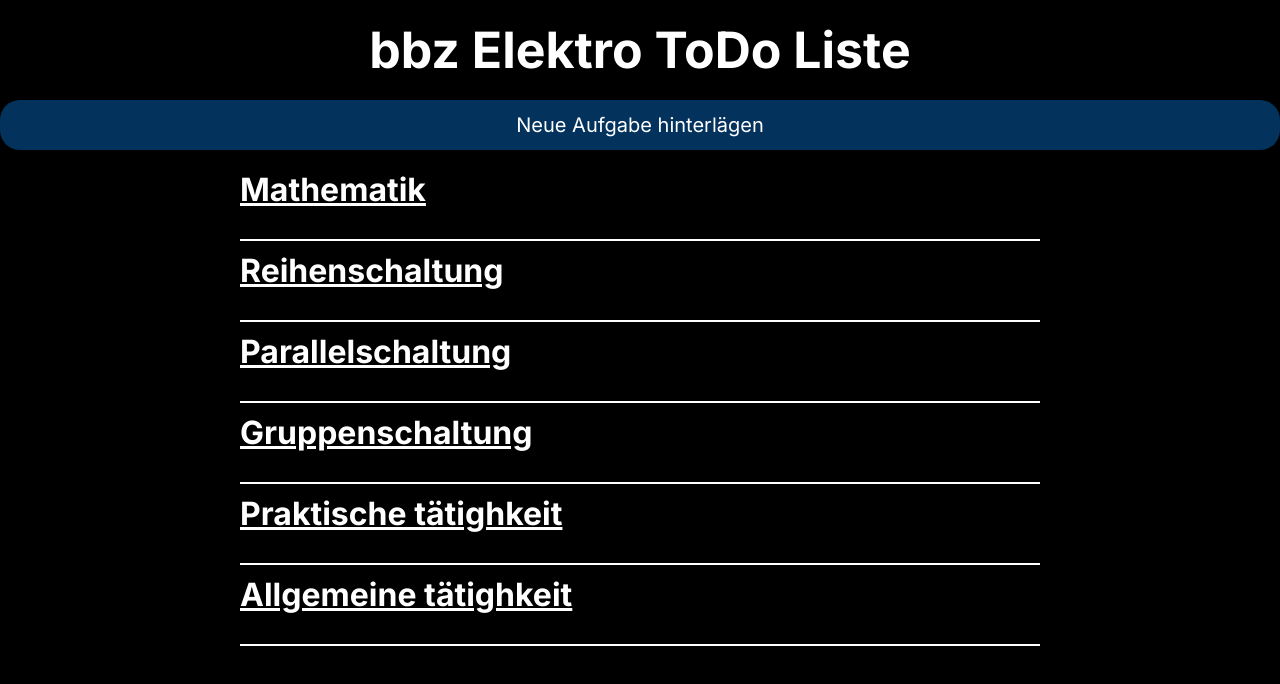
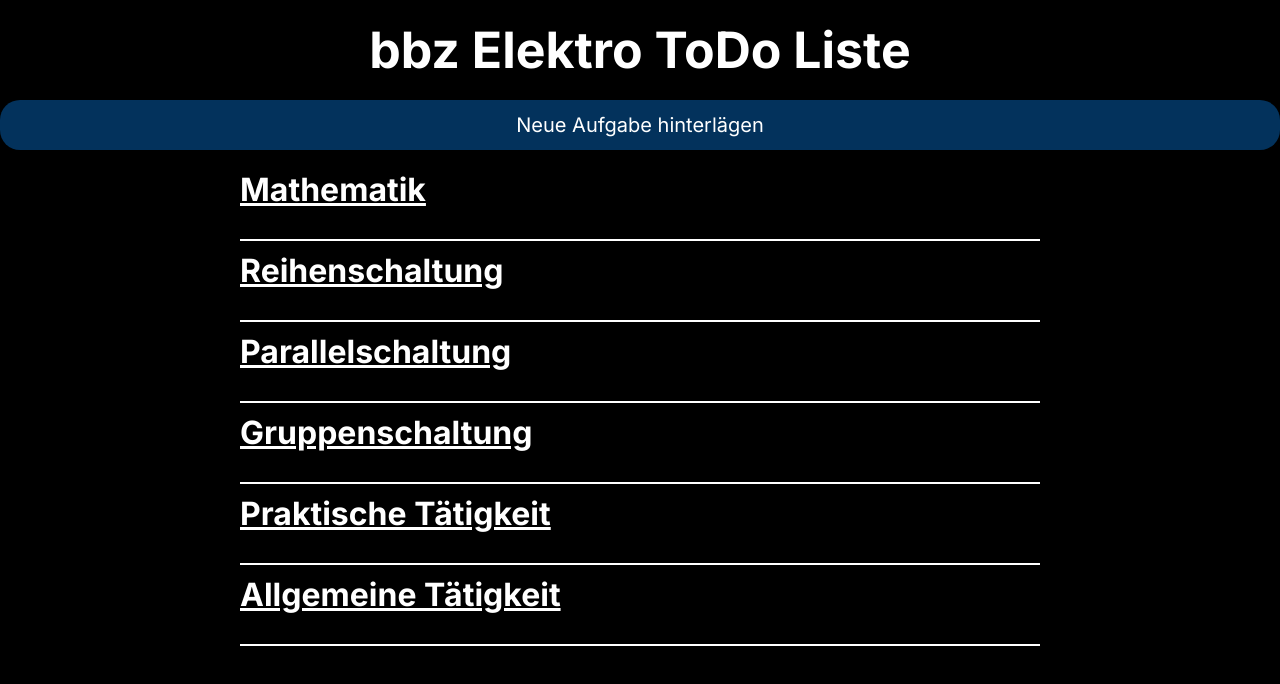
Before and after one commit to bbzWerdohl/ToDoListElektro, a plain HTML site: page index.html in a window 1280 px wide. Drawn offline with Linux system fonts and the light colour scheme.

Commit message:
Update index.html

```diff
--- a/index.html
+++ b/index.html
@@ -24,12 +24,12 @@
                         <option value="Reihenschaltung">Reihenschaltung</option>
                         <option value="Parallelschaltung">Parallelschaltung</option>
                         <option value="Gruppenschaltung">Gruppenschaltung</option>
-                        <option value="Praktische tätighkeit">Praktische tätighkeit</option>
-                        <option value="Allgemeine tätighkeit">Allgemeine tätighkeit</option>
+                        <option value="Praktische Tätigkeit">Praktische Tätigkeit</option>
+                        <option value="Allgemeine Tätigkeit">Allgemeine Tätigkeit</option>
                     </select>
                     <input type="text" class="task_name" placeholder="Bitte benennen Sie Aufgabe" required>
                     <input type="text" class="details" placeholder="Beschreibung" required>
-                    <input type="text" class="nameOfCreator" placeholder="Name des Erschtellers">
+                    <input type="text" class="nameOfCreator" placeholder="Name des Erstellers">
                     <button type="submit" class="submit">Hinzufügen</button>
                 </form>
             </div>
@@ -66,11 +66,11 @@
                 <div class="categorie_list"></div>
             </div>
             <div class="categorie">
-                <h3>Praktische tätighkeit</h3>
+                <h3>Praktische Tätigkeit</h3>
                 <div class="categorie_list"></div>
             </div>
             <div class="categorie">
-                <h3>Allgemeine tätighkeit</h3>
+                <h3>Allgemeine Tätigkeit</h3>
                 <div class="categorie_list"></div>
             </div>
 
```
